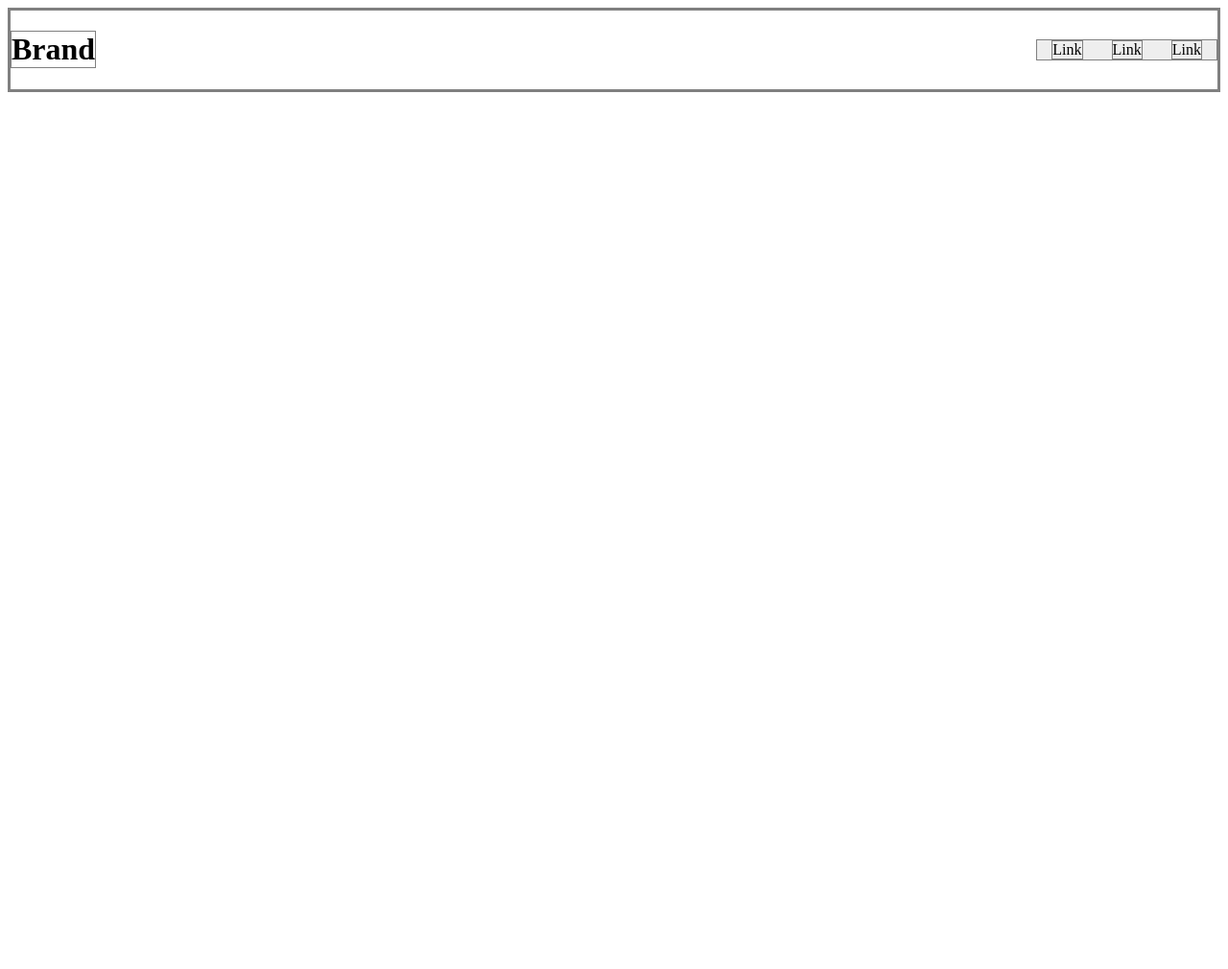
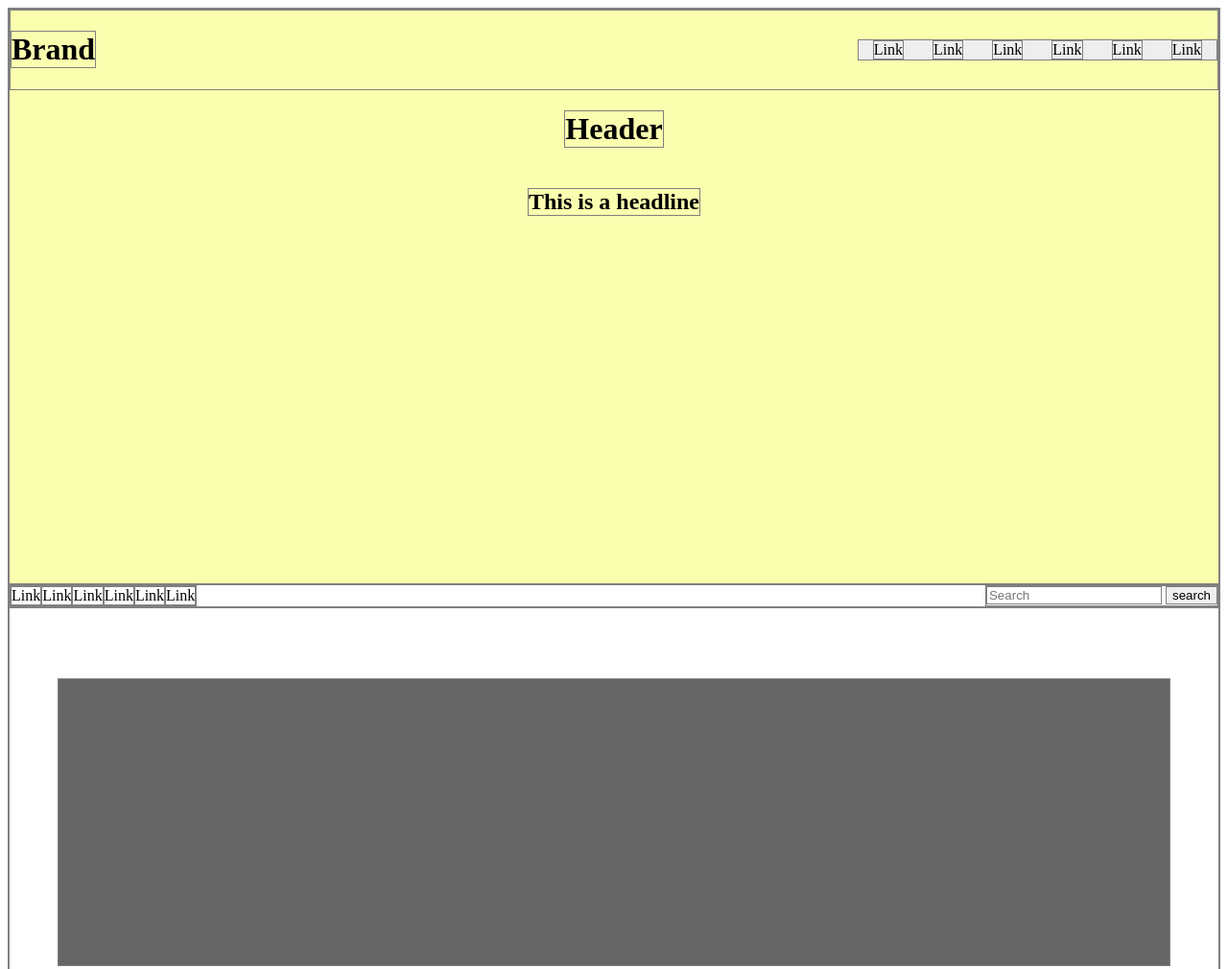
Before and after one commit to jessguilford/css-review, a plain HTML site: page index.html in a window 1280 px wide. Shown: the top 1010 px of the page at 96% size. Before the commit the page ends 800 px from the top, so only its background shows below. Drawn offline with Linux system fonts and the light colour scheme.

Commit message:
add gallery for small sizes

```diff
--- a/css/styles.css
+++ b/css/styles.css
@@ -1,9 +1,23 @@
 /* Wireframing */
+
 *:not(body):not(html) {
   box-sizing: border-box;
   border: 1px solid grey;
 }
+
 /* Layout */
+
+.hero {
+  height: 600px;
+  background-color: #fafeaf;
+  display: flex;
+  flex-direction: column;
+  align-items: center;
+}
+
+.gallery {
+  min-height: 800px;
+}
 
 /* Nav */
 
@@ -11,9 +25,10 @@
   display: flex;
   justify-content: space-between;
   align-items: center;
+  width: 100%;
 }
 
-ul {
+.nav ul {
   list-style: none;
   display: flex;
   justify-content: flex-end;
@@ -22,10 +37,62 @@ ul {
   background-color: #eee;
 }
 
-li {
+.nav li:not(.menu-toggle) {
+  display: none;
+}
+
+.nav li {
   margin: 0 15px;
 }
 
 .brand {
   align-self: flex-start;
 }
+
+/* Search Bar */
+
+.search-bar {
+  display: none;
+}
+
+/* Gallery */
+
+.gallery {
+  display: flex;
+  flex-flow: column wrap;
+  padding: 3% 4%;
+}
+
+.gallery-item {
+  height: 300px;
+  background-color: #666;
+  margin: 3% 0;
+}
+
+
+/*////// Media Queries //////*/
+
+/*Large Breakpoint*/
+@media screen and (min-width: 900px) {
+  .search-bar {
+    display: flex;
+    justify-content: space-between;
+  }
+
+  .search-bar ul {
+    list-style: none;
+    display: flex;
+    justify-content: flex-end;
+    align-self: flex-start;
+    padding: 0;
+    margin: 0;
+  }
+
+  .nav li:not(.menu-toggle) {
+    display: block;
+  }
+
+  .nav .menu-toggle {
+    display: none;
+  }
+}
--- a/index.html
+++ b/index.html
@@ -10,11 +10,43 @@
         <div class="nav">
           <h1 class="brand">Brand</h1>
           <ul>
+            <li class="menu-toggle">=</li>
+            <li>Link</li>
+            <li>Link</li>
+            <li>Link</li>
             <li>Link</li>
             <li>Link</li>
             <li>Link</li>
           </ul>
         </div>
+        <h1>Header</h1>
+        <h2>This is a headline</h2>
+      </div>
+      <div class="search-bar">
+        <ul>
+          <li>Link</li>
+          <li>Link</li>
+          <li>Link</li>
+          <li>Link</li>
+          <li>Link</li>
+          <li>Link</li>
+        </ul>
+        <div class="search-box">
+          <input type="search" placeholder="Search">
+          <button type="submit">search</button>
+        </div>
+      </div>
+      <div class="gallery">
+        <div class="gallery-item">
+        </div>
+        <div class="gallery-item">
+        </div>
+        <div class="gallery-item">
+        </div>
+        <div class="gallery-item">
+        </div>
+        <div class="gallery-item">
+        </div>
       </div>
     </div>
   </body>
```
